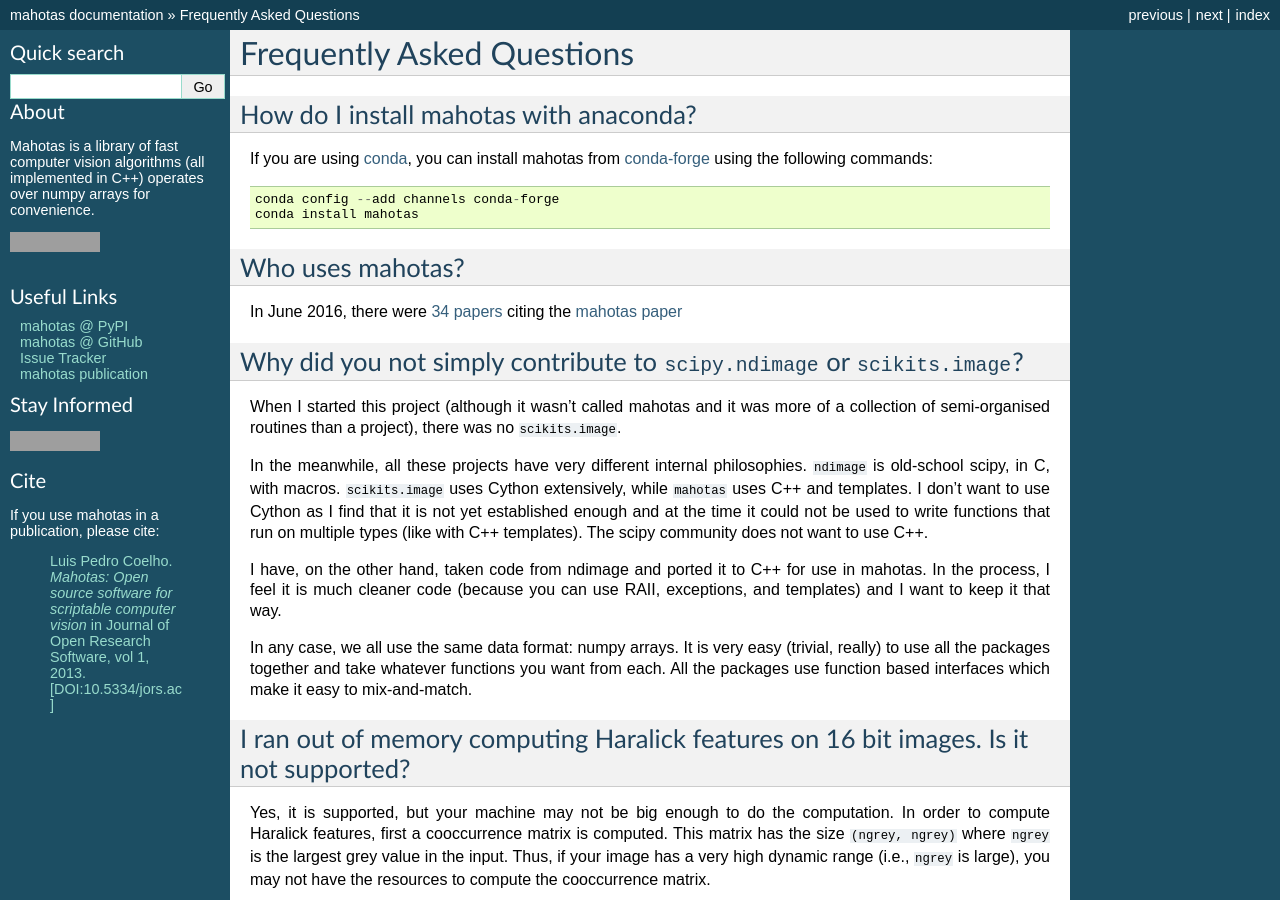
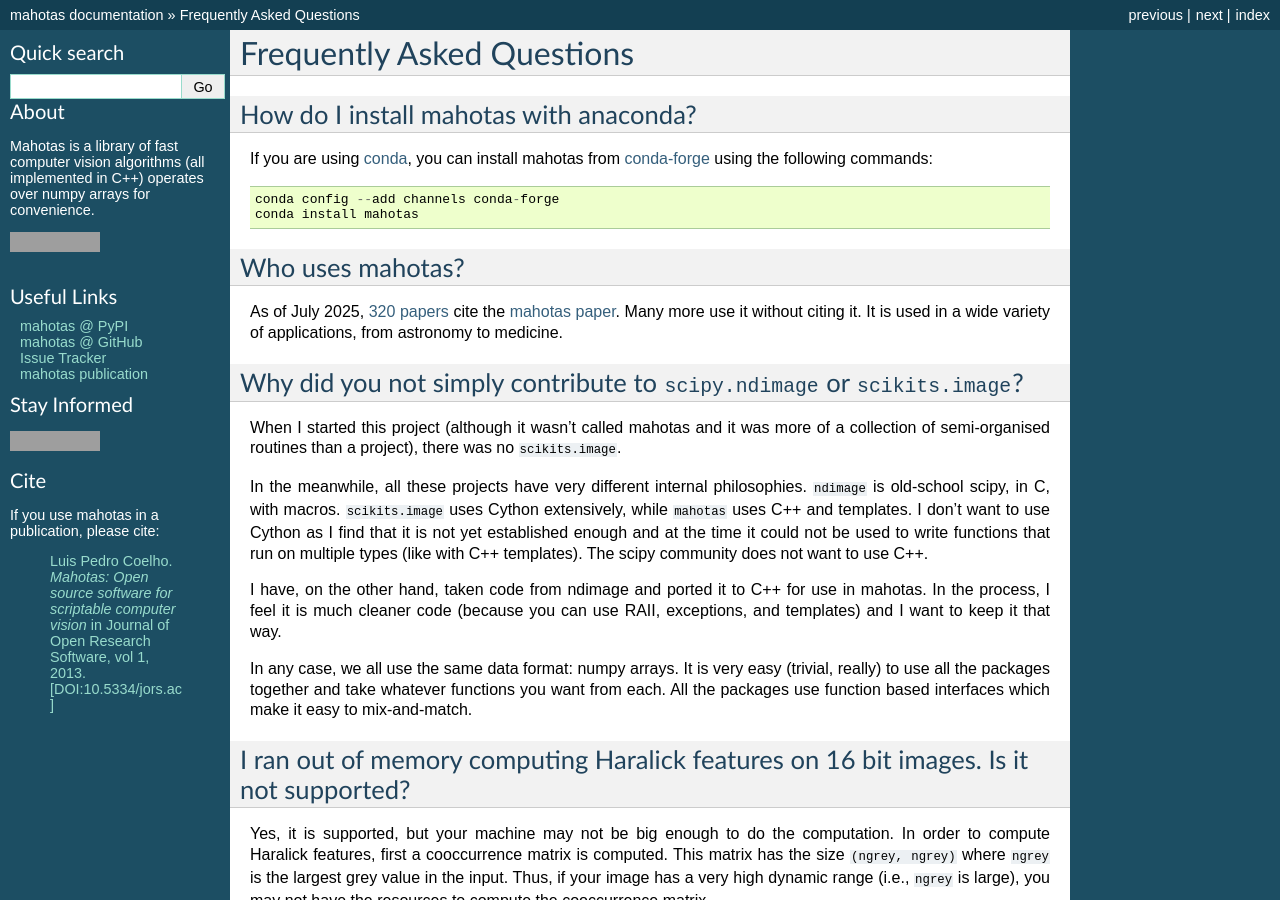
Before and after one commit to luispedro/mahotas, a Sphinx documentation site: the page built from docs/source/faq.rst, in a window 1280 px wide and 900 px high, cut to the strip 0-900 px from the top of the window. Built offline with Sphinx 7.4.7, drawn with Linux system fonts in a browser that asks for light colours; formulas are drawn with MathJax 3; the version number could not be read and is left out; grey boxes are pictures that could not be loaded.

Commit message:
DOC Update documentation
Instances of outdated docs identified with the help of codex

```diff
--- a/docs/source/faq.rst
+++ b/docs/source/faq.rst
@@ -16,10 +16,11 @@
 Who uses mahotas?
 ~~~~~~~~~~~~~~~~~
 
-In June 2016, there were `34 papers
+As of July 2025, `320 papers
 <https://scholar.google.com/scholar?as_sdt=1,5&hl=en&sciodt=0,5&cites=18199654681754783804&scipsc=>`__
-citing the `mahotas paper
-<https://dx.doi.org/10.5334/jors.ac>`__
+cite the `mahotas paper
+<https://dx.doi.org/10.5334/jors.ac>`__. Many more use it without citing it. It
+is used in a wide variety of applications, from astronomy to medicine.
 
 Why did you not simply contribute to ``scipy.ndimage`` or ``scikits.image``?
 ~~~~~~~~~~~~~~~~~~~~~~~~~~~~~~~~~~~~~~~~~~~~~~~~~~~~~~~~~~~~~~~~~~~~~~~~~~~~
--- a/docs/source/install.rst
+++ b/docs/source/install.rst
@@ -87,7 +87,7 @@
 MacPorts
 ~~~~~~~~
 
-For Macports, mahotas is available as `py27-mahotas
+For Macports, mahotas is available as `py-mahotas
 <https://trac.macports.org/browser/trunk/dports/python/py-mahotas/Portfile>`__.
 
 conda
```
Also changed, not shown: README.md (+1 -1 lines).
